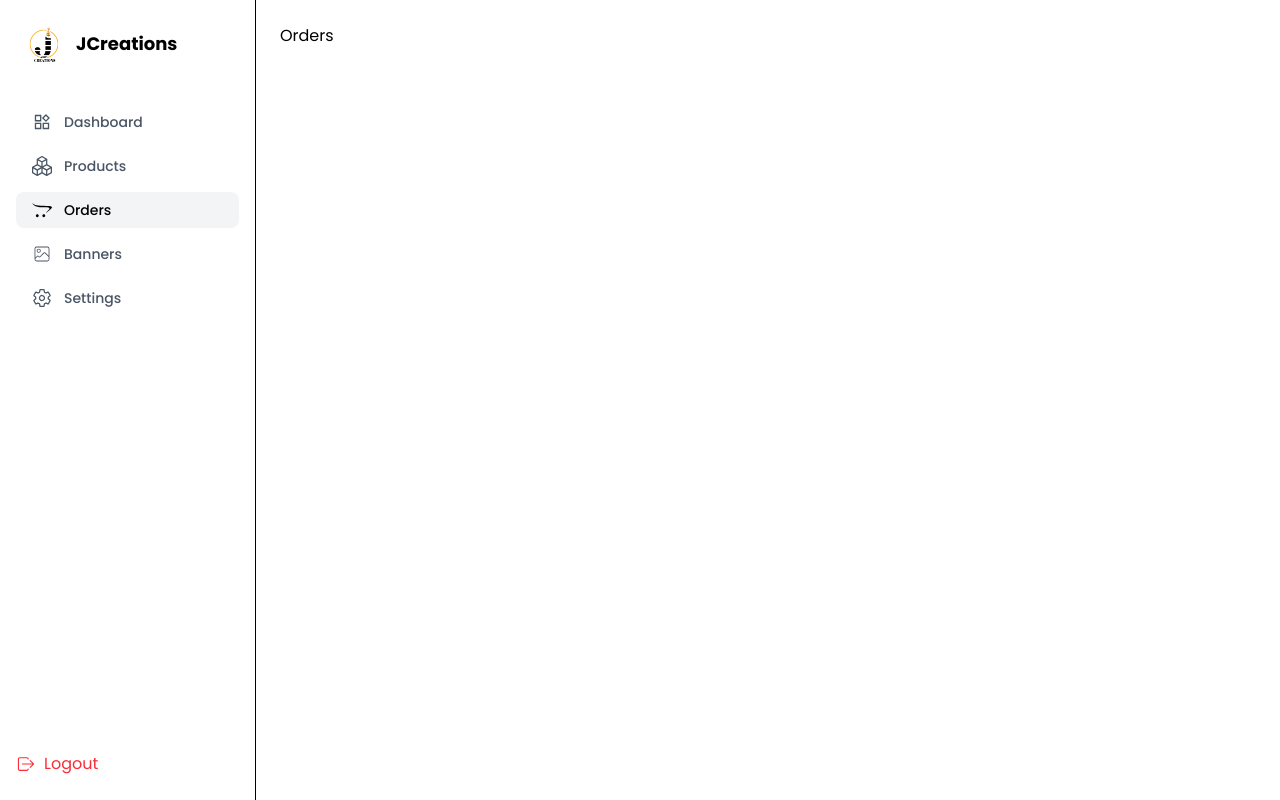
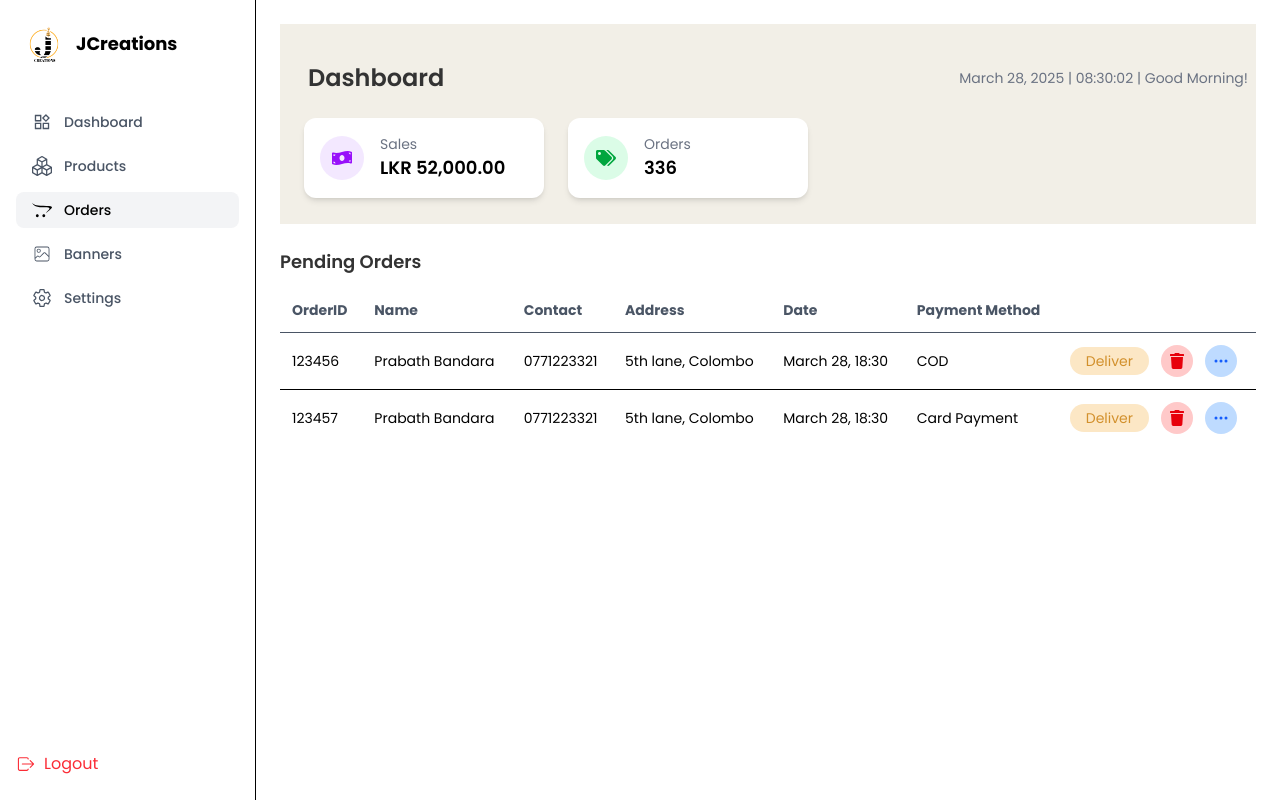
Before and after one commit to Bimalsha/jcreations, a React (Vite) app: page /dashboard/orders in a window 1280 px wide. Built offline with nearby package versions, Linux system fonts and the light colour scheme.

Commit message:
Pending Orders
Pending Orders 10/04/25

```diff
--- a/src/admin/component/Orders.jsx
+++ b/src/admin/component/Orders.jsx
@@ -1,9 +1,100 @@
-import React from 'react'
+import React from 'react';
+import { FaMoneyBillWave, FaTags, FaTrash } from 'react-icons/fa';
+import { BsThreeDots } from 'react-icons/bs';
 
-function Orders() {
-    return (
-        <div>Orders</div>
-    )
-}
+const Dashboard = () => {
+  const orders = [
+    {
+      id: '123456',
+      name: 'Prabath Bandara',
+      contact: '0771223321',
+      address: '5th lane, Colombo',
+      date: 'March 28, 18:30',
+      payment: 'COD',
+    },
+    {
+      id: '123457',
+      name: 'Prabath Bandara',
+      contact: '0771223321',
+      address: '5th lane, Colombo',
+      date: 'March 28, 18:30',
+      payment: 'Card Payment',
+    },
+  ];
 
-export default Orders
+  return (
+   <div>
+        <div className="bg-[#F2EFE7] w-full h-[200px] px-6 pt-6" >
+      <div className="flex items-center justify-between px-6 pt-6 mb-6">
+        <h2 className="text-2xl font-semibold text-[#333333] mt-[-10px] ml-[-20px]">Dashboard</h2>
+        <span className="text-sm text-gray-500 mt-[-10px] absolute right-8">March 28, 2025 | 08:30:02 | Good Morning!</span>
+      </div>
+
+      <div className="flex gap-6 b-8">
+        <div className="flex items-center gap-4 p-4 bg-white shadow-md rounded-xl w-60">
+          <div className="p-3 text-purple-600 bg-purple-100 rounded-full">
+            <FaMoneyBillWave size={20} />
+          </div>
+          <div>
+            <p className="text-sm text-gray-500">Sales</p>
+            <p className="text-lg font-semibold">LKR 52,000.00</p>
+          </div>
+        </div>
+
+        <div className="flex items-center gap-4 p-4 bg-white shadow-md rounded-xl w-60">
+          <div className="p-3 text-green-600 bg-green-100 rounded-full">
+            <FaTags size={20} />
+          </div>
+          <div>
+            <p className="text-sm text-gray-500">Orders</p>
+            <p className="text-lg font-semibold">336</p>
+          </div>
+        </div>
+      </div>
+      </div>
+
+      <div className="mt-6">
+        <h3 className="mb-3 text-lg font-semibold text-[#333333]">Pending Orders</h3>
+
+
+        <table className="min-w-full text-sm text-left bg-white ">
+          <thead>
+            <tr className="text-gray-600 border-b">
+              <th className="p-3 text-left">OrderID</th>
+              <th className="p-3 text-left">Name</th>
+              <th className="p-3 text-left">Contact</th>
+              <th className="p-3 text-left">Address</th>
+              <th className="p-3 text-left">Date</th>
+              <th className="p-3 text-left">Payment Method</th>
+
+            </tr>
+          </thead>
+          <tbody>
+            {orders.map((order) => (
+              <tr key={order.id} className="border-t hover:bg-gray-100">
+                <td className="p-3">{order.id}</td>
+                <td className="p-3">{order.name}</td>
+                <td className="p-3">{order.contact}</td>
+                <td className="p-3">{order.address}</td>
+                <td className="p-3">{order.date}</td>
+                <td className="p-3">{order.payment}</td>
+                <td className="flex items-center gap-3 p-3">
+                  <button className="px-4 py-1 text-sm bg-[#FCE7C5] text-[#D2902C] rounded-full">Deliver</button>
+                  <button className="p-2 text-red-600 bg-red-200 rounded-full">
+                    <FaTrash size={16} />
+                  </button>
+                  <button className="p-2 text-blue-600 bg-blue-200 rounded-full">
+                    <BsThreeDots size={16} />
+                  </button>
+                </td>
+              </tr>
+            ))}
+          </tbody>
+        </table>
+      </div>
+
+    </div>
+  );
+};
+
+export default Dashboard;
```
